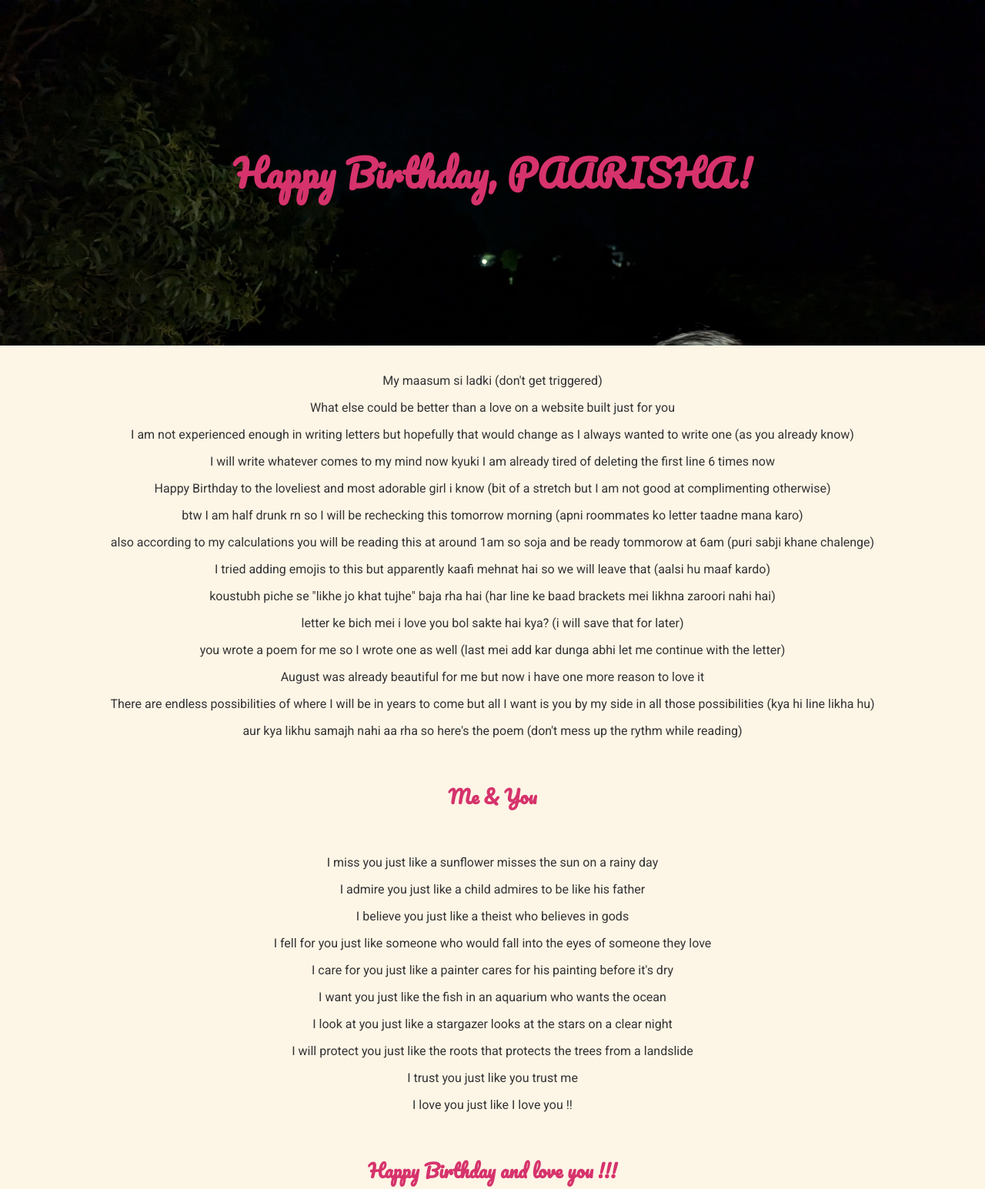
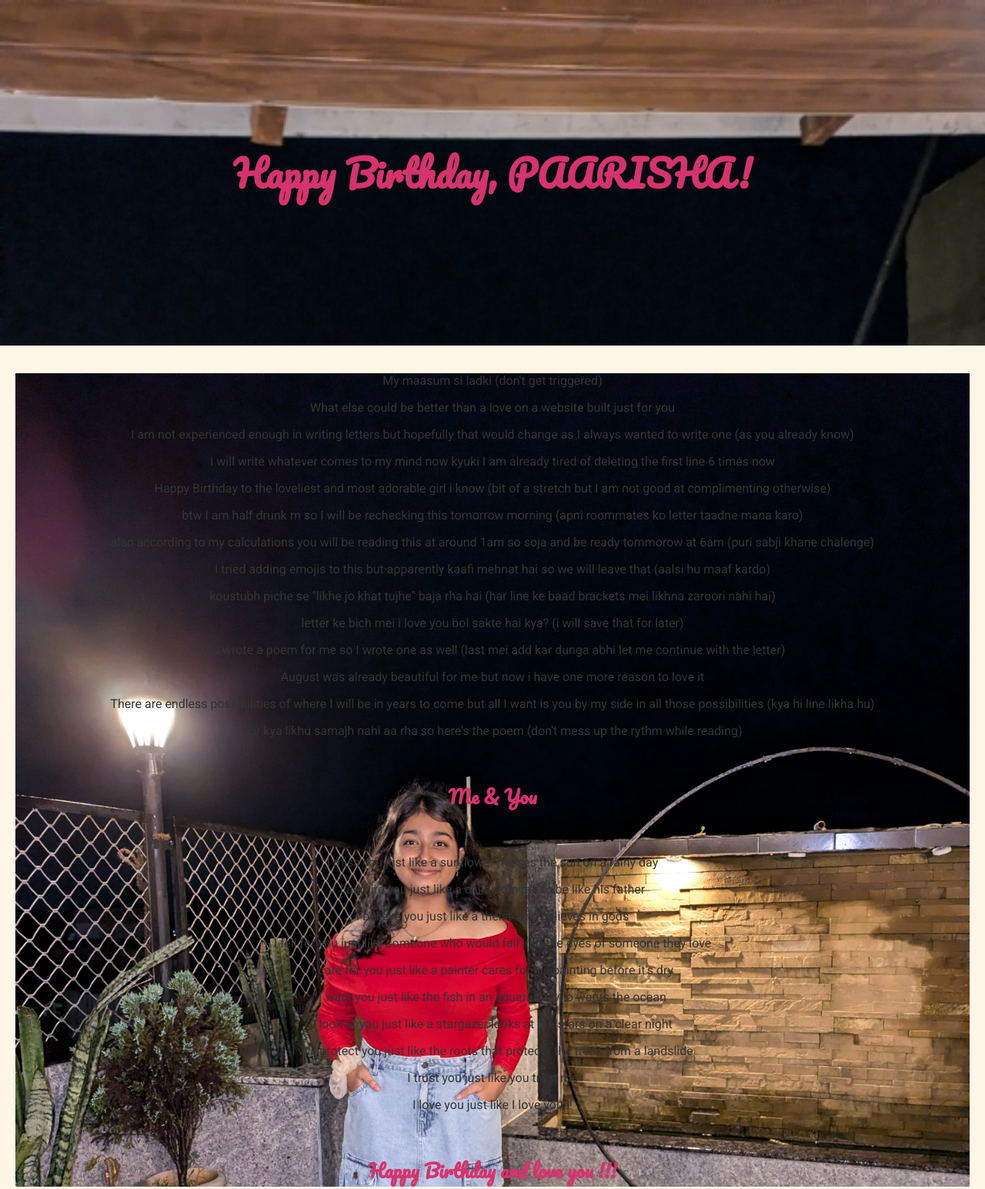
Before and after one commit to vedant2085/birthday, a plain HTML site: page index.html in a window 1280 px wide. Shown: the whole page at 77% size. Drawn offline with Linux system fonts and the light colour scheme.

Commit message:
Update birthday.css

```diff
--- a/birthday.css
+++ b/birthday.css
@@ -14,11 +14,12 @@ h1, h2 {
 
 header.hero {
     text-align: center;
-    background-image: url('indie lake single.jpeg');
+    background-image: url('bday background2.jpg');
     background-size: cover;
     color: #fff;
     padding-top: 150px;
     padding-bottom:150px;
+
 }
 
 header.hero h1 {
@@ -37,6 +38,8 @@ main {
 .intro {
     text-align: center;
     margin-bottom: 50px;
+    background-image: url('bday single.jpeg');
+    background-size: cover;
 }
 
 .gallery {
```
